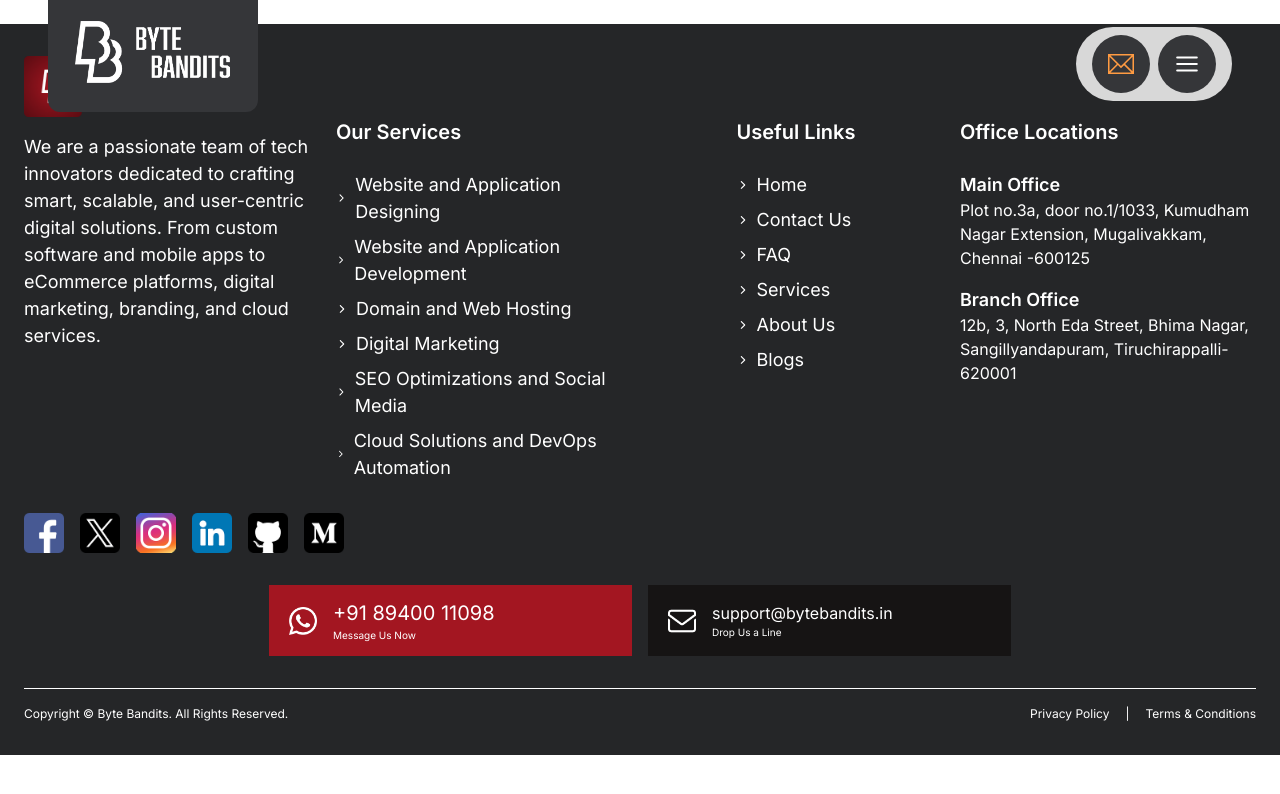
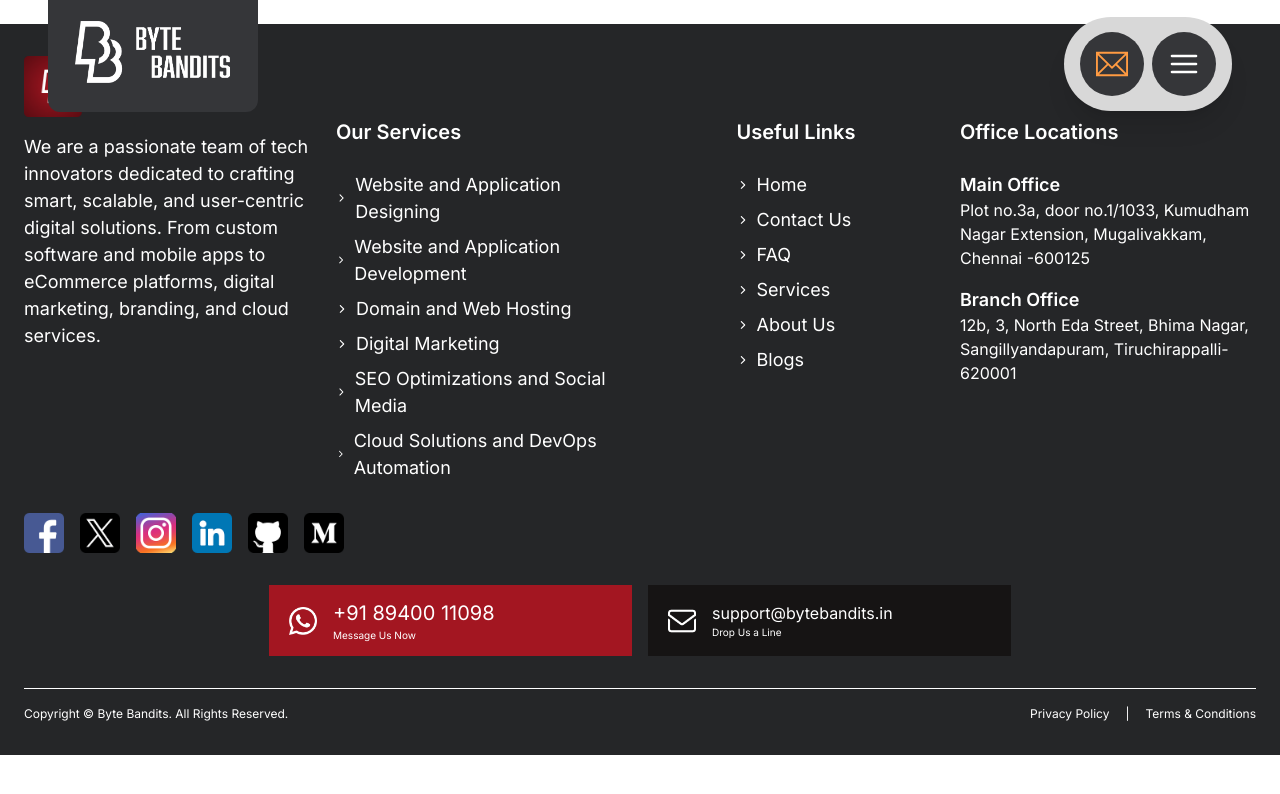
Before and after one commit to Byte-Bandits-India/ByteBandits, a Next.js app: page /about in a window 1280 px wide. Shown: the top 794 px of the page. Built offline with nearby package versions, Linux system fonts and the light colour scheme.

Commit message:
correct the UI

```diff
--- a/src/app/page.tsx
+++ b/src/app/page.tsx
@@ -152,7 +152,7 @@ export default function Home() {
       </div>
 
       {/* Background Image Section */}
-      <section className="relative w-full md:h-[48vh] overflow-visible z-10">
+      <section className="relative w-full md:h-[48vh] 2xl:h-[28vw] overflow-visible z-10">
         {/* Background Image with Zoom (identical position & size) */}
         <motion.img
           src="/images/home_1.webp"
--- a/src/components/layout/StaggeredMenu.tsx
+++ b/src/components/layout/StaggeredMenu.tsx
@@ -314,10 +314,10 @@ export const StaggeredMenu: React.FC<StaggeredMenuProps> = ({
           </div>
 
           {/* Button Group */}
-          <div className="relative flex bg-[#d8d8d8] px-4 py-2 rounded-full cursor-pointer gap-2 mt-2 pointer-events-auto">
+          <div className="relative flex bg-[#d8d8d8] px-[13px] py-3 lg:py-[15px] lg:px-4 shadow-xl rounded-full cursor-pointer gap-2 mt-2 pointer-events-auto">
             <Link href="/contact" aria-label="Go to contact">
               <div
-                className="navbar-icon text-[14px] sm:text-[24px] md:text-[26px] text-[#ff9b42] bg-[#353639] px-4 py-4 rounded-full"
+                className="navbar-icon text-[24px] sm:text-[24px] lg:text-[32px] text-[#ff9b42] bg-[#353639] px-3 py-3 lg:px-4 lg:py-4 rounded-full"
                 onClick={scrollToContact}
               >
                 <TfiEmail />
@@ -326,7 +326,7 @@ export const StaggeredMenu: React.FC<StaggeredMenuProps> = ({
             <button
               ref={toggleBtnRef}
               type="button"
-              className="navbar-icon text-[14px] sm:text-[24px] md:text-[26px] text-[#ff9b42] bg-[#353639] px-4 py-4 rounded-full"
+              className="navbar-icon text-[24px] sm:text-[24px] lg:text-[32px] text-[#ff9b42] bg-[#353639] px-3 py-3 lg:px-4 lg:py-4 rounded-full"
               onClick={toggleMenu}
               aria-label={open ? 'Close menu' : 'Open menu'}
               aria-expanded={open}
```
